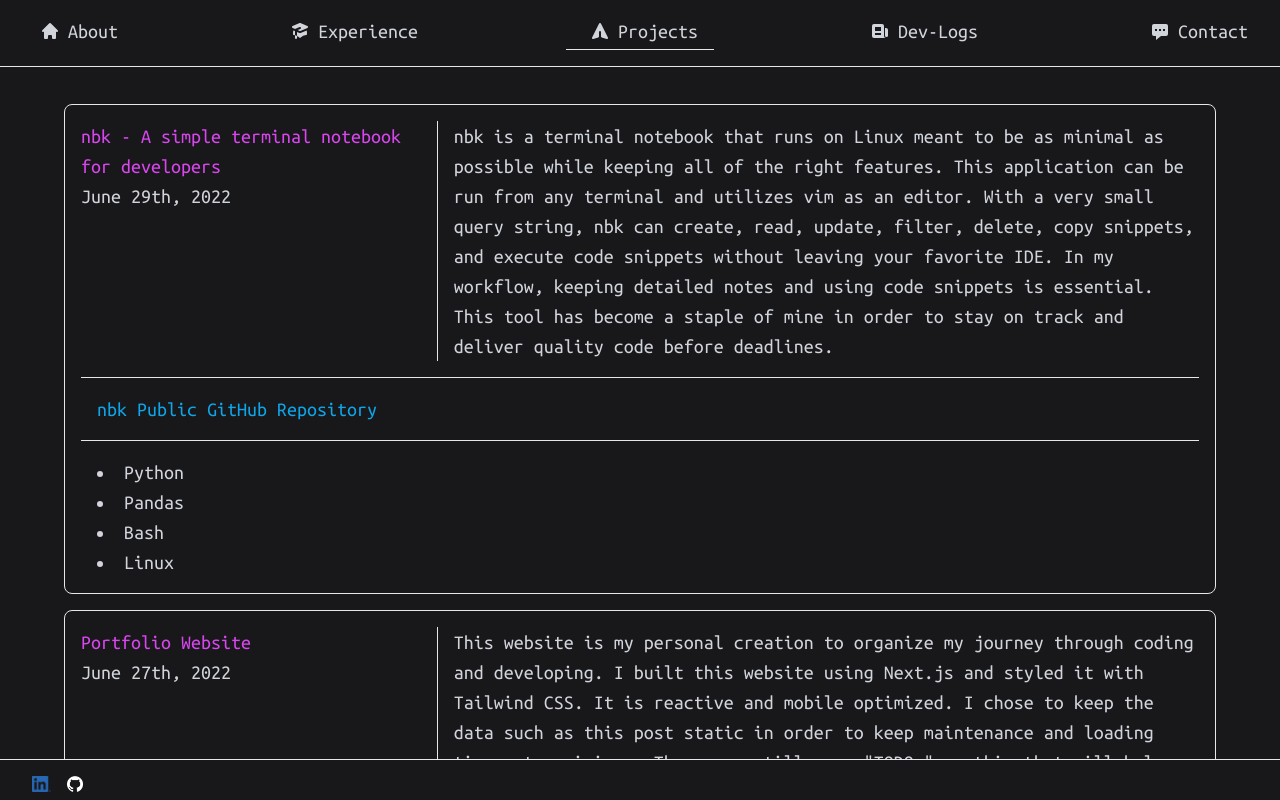
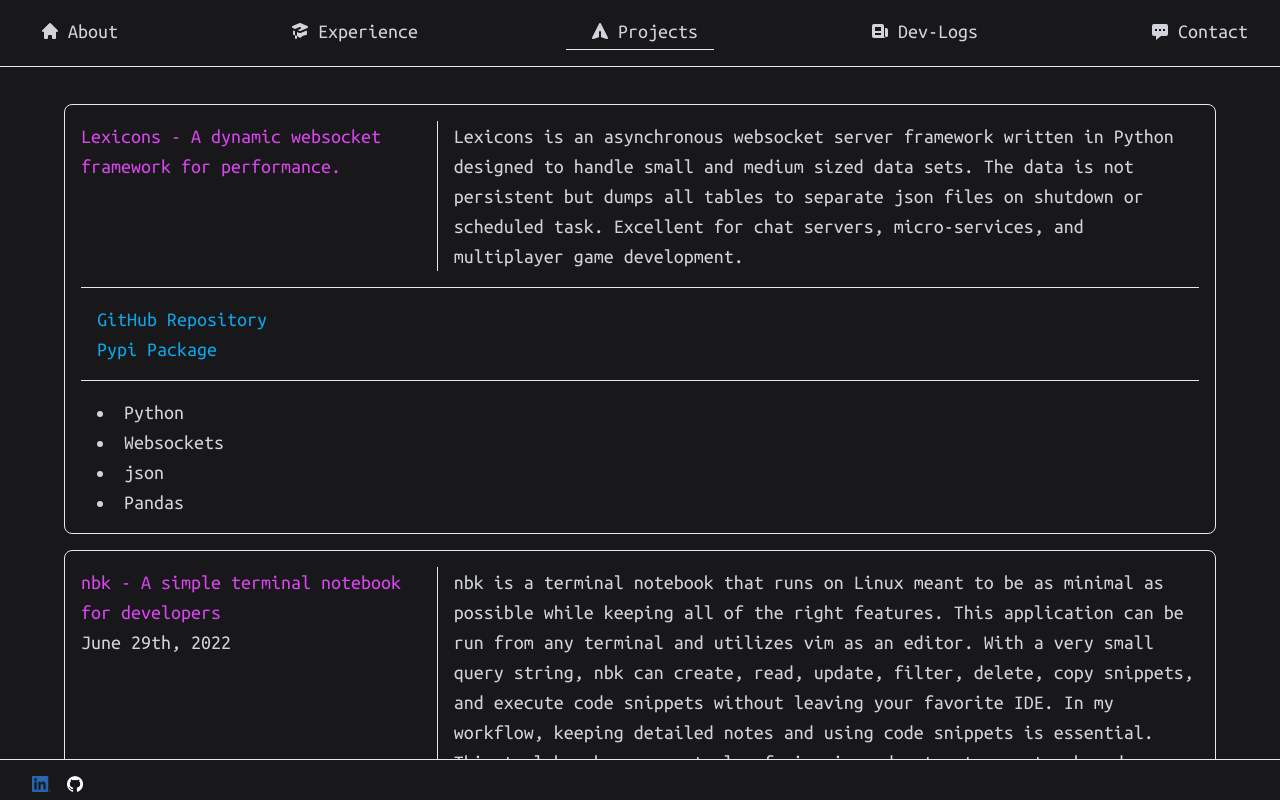
Before and after one commit to kalenwillits/portfolio, a Next.js app: page /projects in a window 1280 px wide. Built offline with nearby package versions, Linux system fonts and the light colour scheme.

Commit message:
Adding Lexicons

```diff
--- a/data/projects.js
+++ b/data/projects.js
@@ -20,6 +20,36 @@ let schema =
 
 export const projects =
   [
+    {
+      title: "Lexicons - A dynamic websocket framework for performance.",
+      company: "",
+      description: `
+Lexicons is an asynchronous websocket server framework written in Python designed to handle small and medium sized data
+sets. The data is not persistent but dumps all tables to separate json files on shutdown or scheduled task. Excellent
+for chat servers, micro-services, and multiplayer game development.
+      `,
+      timestamp: "",
+      links:
+        [
+          {
+            title:
+              "GitHub Repository",
+            url: "https://github.com/KalenWillits/lexicons",
+          },
+          {
+            title:
+              "Pypi Package",
+            url: "https://pypi.org/project/lexicons/",
+          },
+        ],
+      bullets:
+        [
+          "Python",
+          "Websockets",
+          "json",
+          "Pandas",
+        ],
+    },
     {
       title: "nbk - A simple terminal notebook for developers",
       description: `
```
